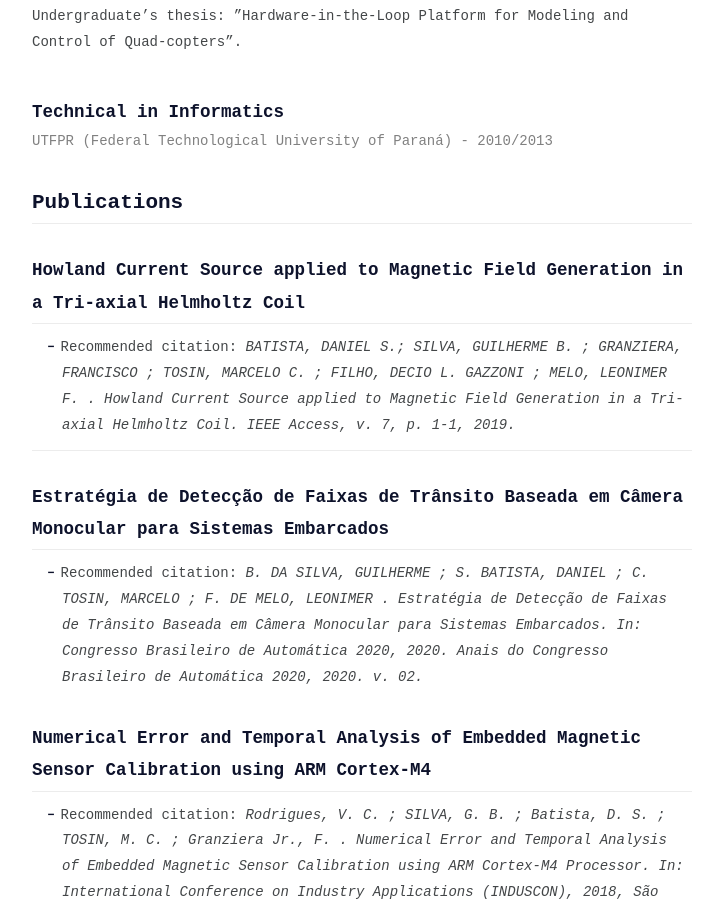
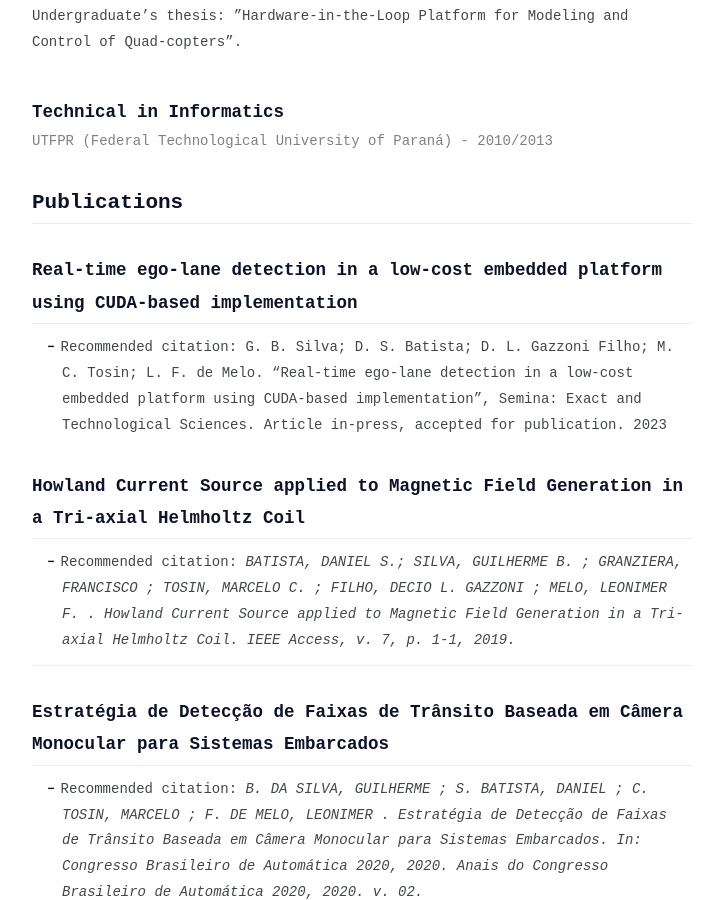
Before and after one commit to brandaogbs/brandaogbs.github.io, a Jekyll site: the page built from academic.md, in a window 1280 px wide and 900 px high, scrolled down 578 px. Shown: the whole window, without its empty margins (278-1001 px from the left). Built offline with Jekyll 4.4.1, drawn with Linux system fonts in a browser that asks for light colours.

Commit message:
add paper

```diff
--- a/academic.md
+++ b/academic.md
@@ -56,6 +56,9 @@ comments: false
 # Publications
 ---
 
+### Real-time ego-lane detection in a low-cost embedded platform using CUDA-based implementation
+- Recommended citation: G. B. Silva; D. S. Batista; D. L. Gazzoni Filho; M. C. Tosin; L. F. de Melo. "Real-time ego-lane detection in a low-cost embedded platform using CUDA-based implementation", Semina: Exact and Technological Sciences. Article in-press, accepted for publication. 2023
+
 ### **Howland Current Source applied to Magnetic Field Generation in a Tri-axial Helmholtz Coil**
 
 - Recommended citation: *BATISTA, DANIEL S.; SILVA, GUILHERME B. ; GRANZIERA, FRANCISCO ; TOSIN, MARCELO C. ; FILHO, DECIO L. GAZZONI ; MELO, LEONIMER F. . Howland Current Source applied to Magnetic Field Generation in a Tri-axial Helmholtz Coil. IEEE Access, v. 7, p. 1-1, 2019.*
```
